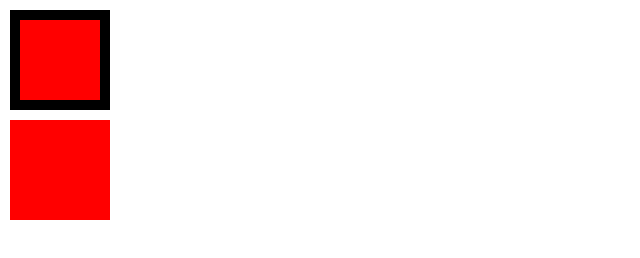
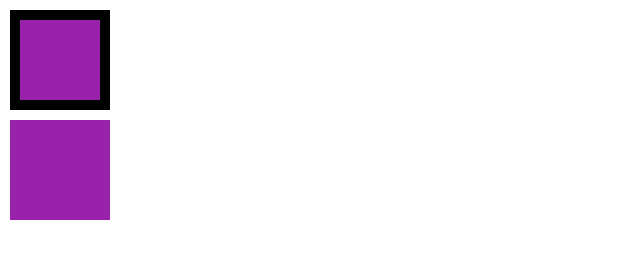
Before and after one commit to rouscast/tutorial-html-1, a plain HTML site: page CSS_BASICO/box sizing/index.html in a window 1280 px wide. Shown: the whole page, without its empty margins (0-640 px from the left). Drawn offline with Linux system fonts and the light colour scheme.

Commit message:
manejo de colores

```diff
--- a/CSS_BASICO/box sizing/styles.css
+++ b/CSS_BASICO/box sizing/styles.css
@@ -6,7 +6,7 @@ margin: 0;
     box-sizing: border-box;
     width: 100px;
     height: 100px;
-    background: red;
+    background: #92a;
     margin: 10px;
 }
 
--- /dev/null
+++ b/CSS_BASICO/colores/styles.css
@@ -0,0 +1,6 @@
+.box {
+    width: 100px;
+    height: 100px;
+    background: hsla(200, 50%, 50%);
+    margin: 20px;
+}
```
Also changed, not shown: CSS_BASICO/colores/index.html (added, +12 -0 lines).
